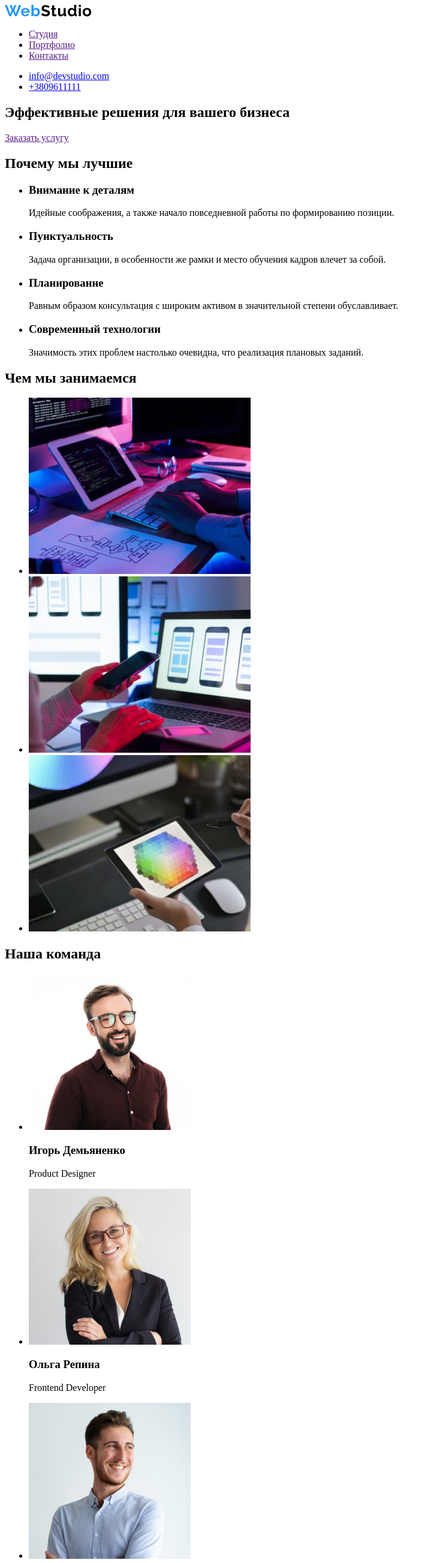
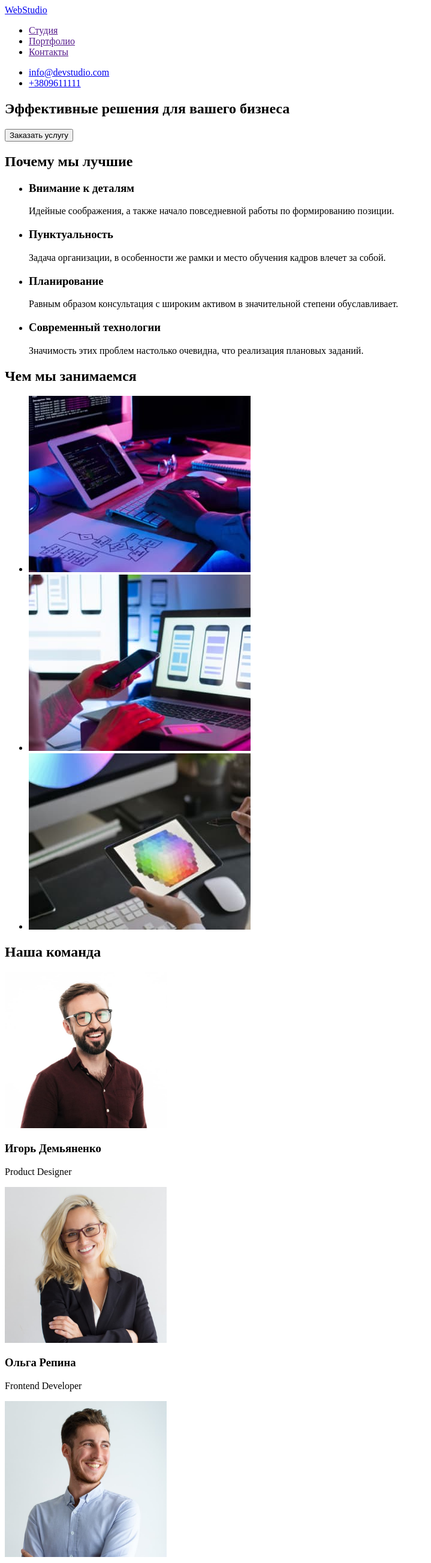
Before and after one commit to Atyoma/goit-markup-hw-01, a plain HTML site: page index.html in a window 1280 px wide. Shown: the top 2606 px of the page at 60% size, without its empty margins (0-719 px from the left). Drawn offline with Linux system fonts and the light colour scheme.

Commit message:
Добавили проверку валидатором

```diff
--- a/index.html
+++ b/index.html
@@ -9,8 +9,7 @@
 <body>
  <header>
      <nav>
-    <a href="/"></a>
- <img src="./images/logo.svg" alt="Логотип компании"/>
+    <a href="/">WebStudio</a>
  <ul>
      <li> <a href="">Студия</a></li>
     <li> <a href="">Портфолио</a></li>
@@ -26,7 +25,7 @@
 <div></div>
 <section>
     <h1>Эффективные решения для вашего бизнеса</h1>
-    <a href="">Заказать услугу</a>
+    <button type="button">Заказать услугу</button>
 </section>
 <section>
     <h2>Почему мы лучшие</h2>
@@ -55,25 +54,22 @@
 </section>
 <section>
     <h2>Наша команда</h2>
-    <ul>
-        <li><img src="./images/img-4.jpg" alt="Молодой парень в очках с бородой" width="270" height="260"></li>
+    <img src="./images/img-4.jpg" alt="Молодой парень в очках с бородой" width="270" height="260">
 <h3>Игорь Демьяненко</h3>
         <p lang="en">Product Designer</p>
-        <li><img src="./images/img-5.jpg" alt="Молодая девушка улыбается" width="270" height="260"></li>
+        <img src="./images/img-5.jpg" alt="Молодая девушка улыбается" width="270" height="260">
 <h3>Ольга Репина</h3>
         <p lang="en">Frontend Developer</p>
-        <li><img src="./images/img-6.jpg" alt="Молодой парень в голубой рубашке" width="270" height="260"></li>
+        <img src="./images/img-6.jpg" alt="Молодой парень в голубой рубашке" width="270" height="260">
         <h3>Николай Тарасов</h3>
         <p lang="en">Marketing</p>
-        <li><img src="./images/img-7.jpg" alt="Молодой парень в черной футболке загадочно улыбается" width="270" height="260"></li>
+        <img src="./images/img-7.jpg" alt="Молодой парень в черной футболке загадочно улыбается" width="270" height="260">
         <h3>Михаил Ермаков</h3>
         <p lang="en">UI Designer</p>
-    </ul>
 </section>
 </main>
 <footer>
-    <a href="/"></a>
-<img src="./images/logo.svg" alt="Логотип компании" />
+    <a href="/">WebStudio</a>
 <address>
     <ul>
         <li>
```
